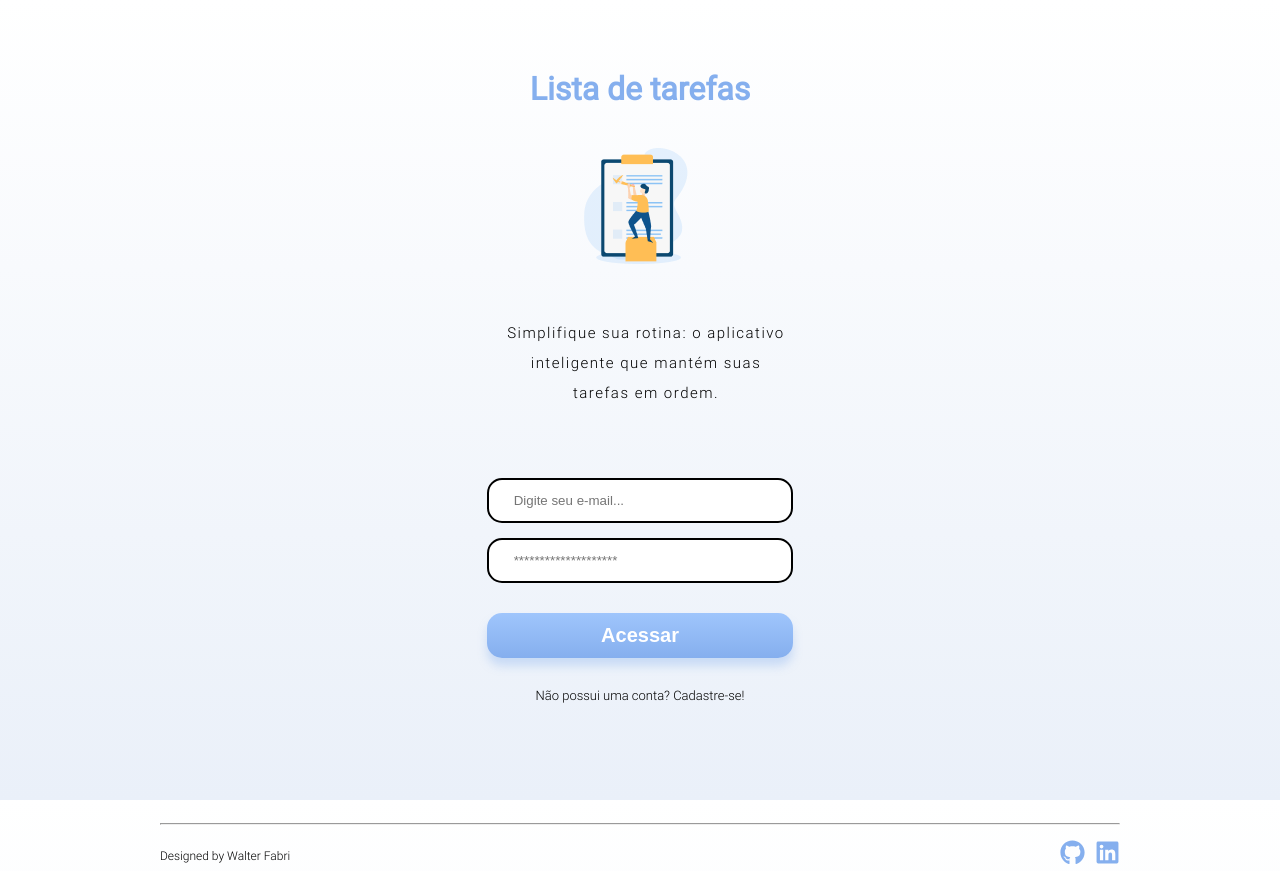
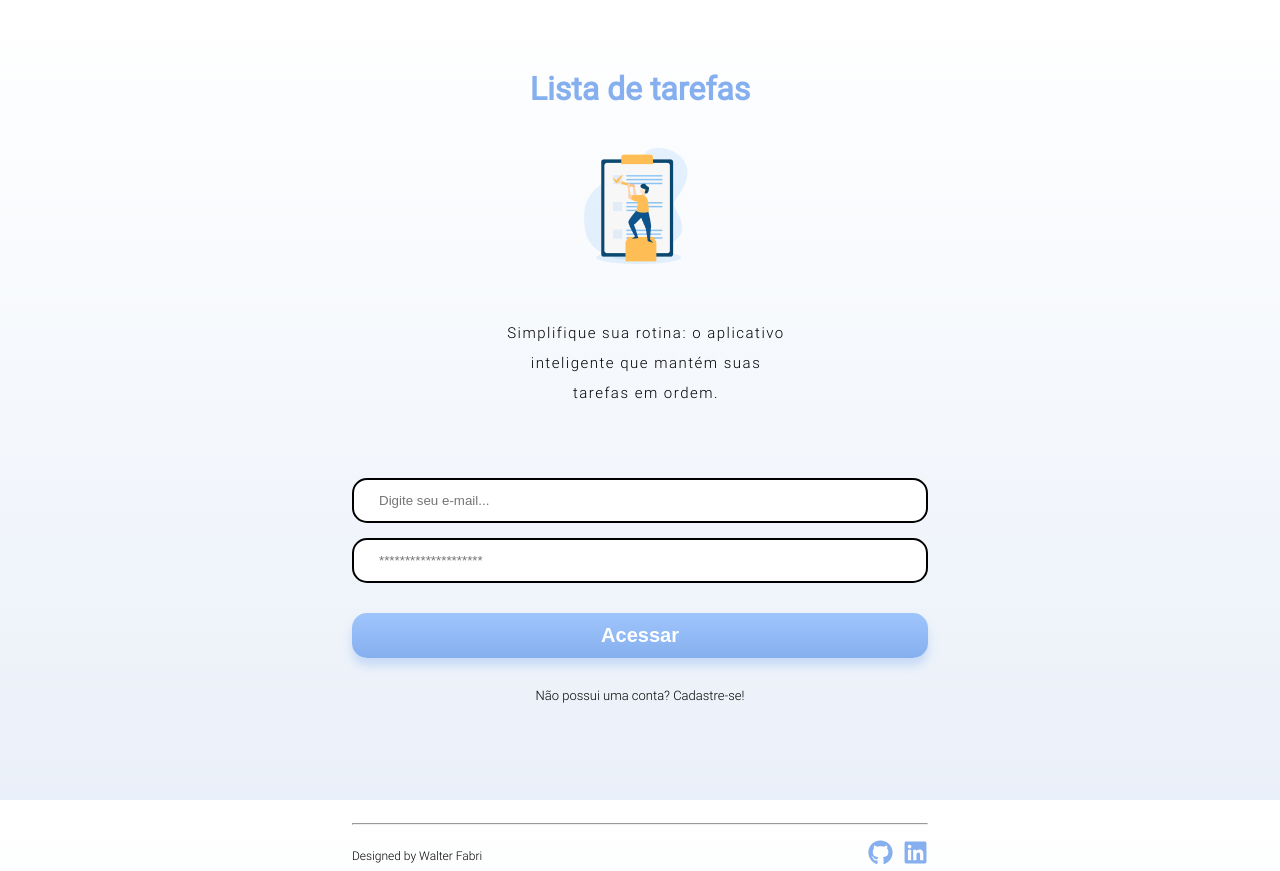
Before and after one commit to fabriwalter/todolist2, a React (Create React App) app: page / in a window 1280 px wide. Built offline with nearby package versions, Linux system fonts and the light colour scheme.

Commit message:
fixed footer and inputs responsiveness mobile version done

```diff
--- a/src/components/Footer/footer.css
+++ b/src/components/Footer/footer.css
@@ -1,6 +1,10 @@
 .footer {
     margin-top: 120px;
-    min-width: 75%;
+    min-width: 45%;
+}
+
+.hr-footer {
+    min-width: 23em;
 }
 
 .div-footer {
--- a/src/components/Footer/index.js
+++ b/src/components/Footer/index.js
@@ -7,7 +7,7 @@ export default function Footer() {
     return(
         <footer className='footer'>
 
-            <hr></hr>
+            <hr className='hr-footer'></hr>
 
             <div className='div-footer'>
 
--- a/src/pages/Home/home.css
+++ b/src/pages/Home/home.css
@@ -39,6 +39,9 @@
 
 /* Input E-mail e Senha
 ------------------------------------ */
+.div-home-form {
+    min-width: 45%;
+}
 
 .home-form {
     display: flex;
--- a/src/pages/Home/index.js
+++ b/src/pages/Home/index.js
@@ -15,13 +15,16 @@ export default function Home() {
                 <p className='roboto-light'>Simplifique sua rotina: o aplicativo inteligente que mantém suas tarefas em ordem.</p>
             </div>
 
-            <form className='home-form'>
-                <input type='text' placeholder='Digite seu e-mail...' className='input-email' />
-                <input type='text' placeholder='********************' className='input-senha' autoComplete={false} />
+            <div className='div-home-form'>
+                <form className='home-form'>
+                    <input type='text' placeholder='Digite seu e-mail...' className='input-email' />
+                    <input type='text' placeholder='********************' className='input-senha' autoComplete={false} />
 
 
-                <button type='submit' className='button-acessar'>Acessar</button>
-            </form>
+                    <button type='submit' className='button-acessar'>Acessar</button>
+                </form>
+            </div>
+
 
             <Link to="/register" className='link-para-register'>
                 Não possui uma conta? Cadastre-se!
```
